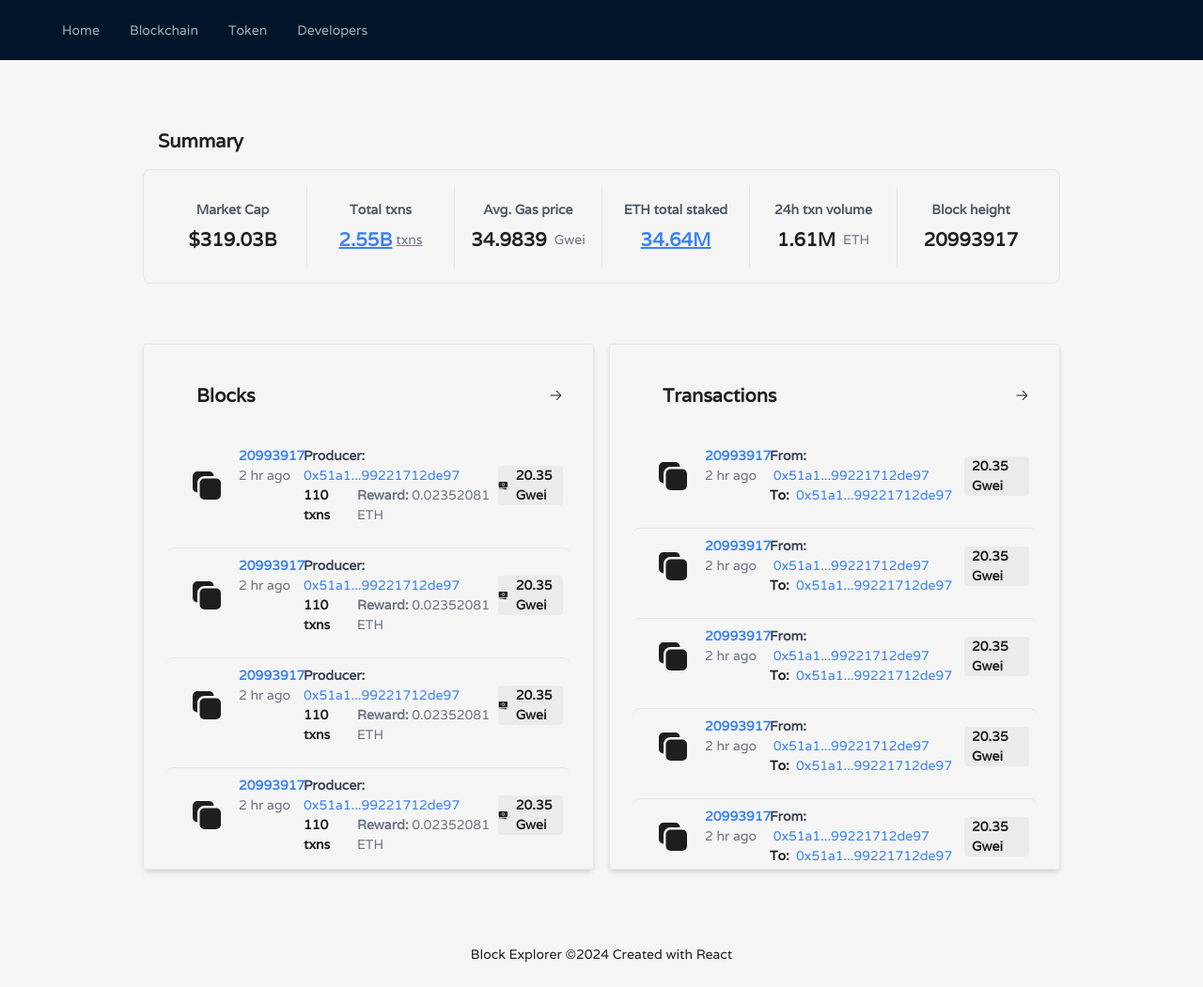
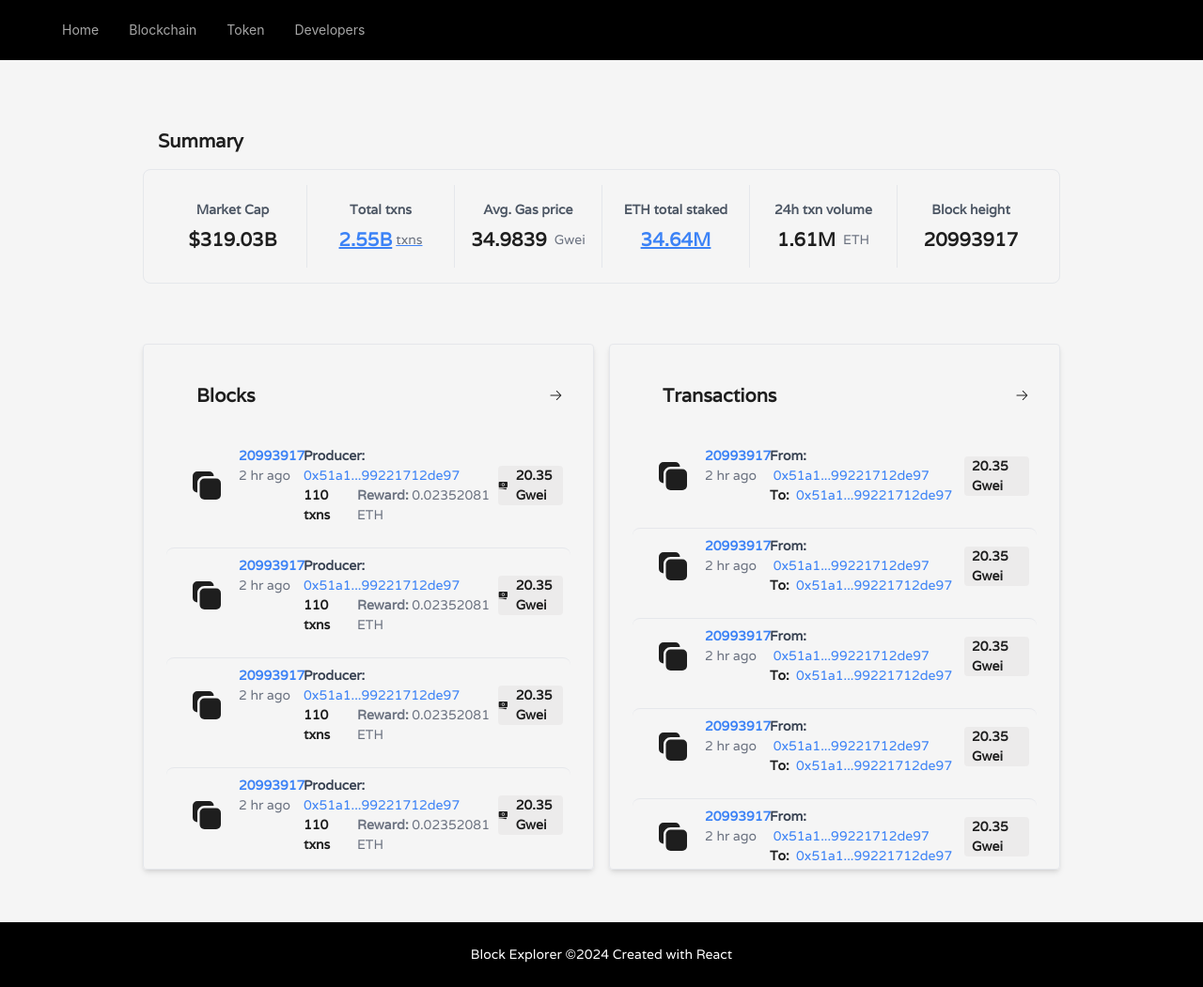
Before and after one commit to hilmoo/custom-block-explorer, a React (Create React App) app: page / in a window 1280 px wide. Shown: the whole page at 94% size. Built offline with nearby package versions, Linux system fonts and the light colour scheme.

Commit message:
added footer and updated header

```diff
--- /dev/null
+++ b/src/components/UI/Footer.js
@@ -0,0 +1,11 @@
+import React from "react";
+
+const Footer = () => {
+  return (
+    <div className="">
+      <p>Block Explorer ©2024 Created with React</p>
+    </div>
+  );
+};
+
+export default Footer;
--- a/src/containers/Layout.js
+++ b/src/containers/Layout.js
@@ -1,6 +1,8 @@
 import React, { lazy } from "react";
 import { Layout, Menu } from "antd";
 import { useNavigate, Routes, Route } from "react-router-dom";
+
+import FooterComponent from "../components/UI/Footer";
 
 const HomePage = lazy(() => import("../pages/Home"));
 
@@ -54,24 +56,24 @@ const AppLayout = () => {
     navigate(item.key); // Navigate to the clicked route
   };
   return (
-    <Layout className="font-varela">
-      <Header className="flex sticky w-100 align-item-center z-1 top-0">
+    <Layout className="font-varela ">
+      <Header className="flex sticky w-100 align-item-center z-1 top-0 bg-black text-white">
         <div className="demo-logo" />
         <Menu
           theme="dark"
           mode="horizontal"
           items={NAVBAR}
-          className="flex-1 min-w-0"
+          className="flex-1 min-w-0 bg-black "
           onClick={handleMenuClick}
         />
       </Header>
-      <Content className="xl:px-50 lg:px-32 md:px-16 sm:px-6 min-h-[calc(100vh-140px)]">
+      <Content className="xl:px-50 lg:px-32 md:px-16 sm:px-6 min-h-[calc(100vh-132px)]">
         <Routes>
           <Route path="/" element={<HomePage />} />
         </Routes>
       </Content>
-      <Footer className="text-center">
-        Block Explorer ©2024 Created with React
+      <Footer className="text-center bg-black text-white">
+        <FooterComponent />
       </Footer>
     </Layout>
   );
--- a/src/index.js
+++ b/src/index.js
@@ -10,16 +10,7 @@ root.render(
   <React.StrictMode>
     <ConfigProvider
       theme={{
-        token: {
-          colorPrimary: "#000000",
-          colorInfo: "#000000",
-          colorSuccess: "#caffaf",
-          colorWarning: "#fce2ae",
-          colorError: "#ffa0a2",
-          borderRadius: 2,
-          wireframe: true,
-          fontFamily: "Varela",
-        },
+        token: {},
       }}
     >
       <App />
```
